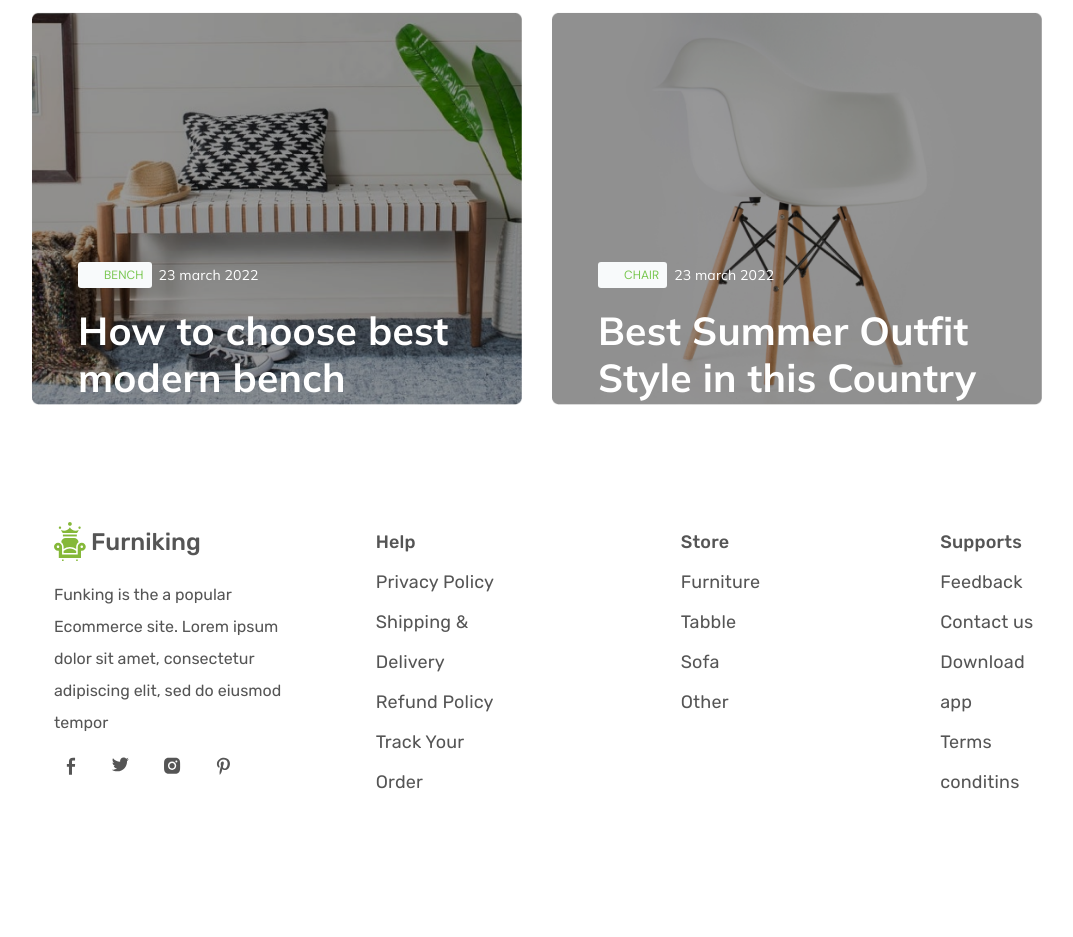
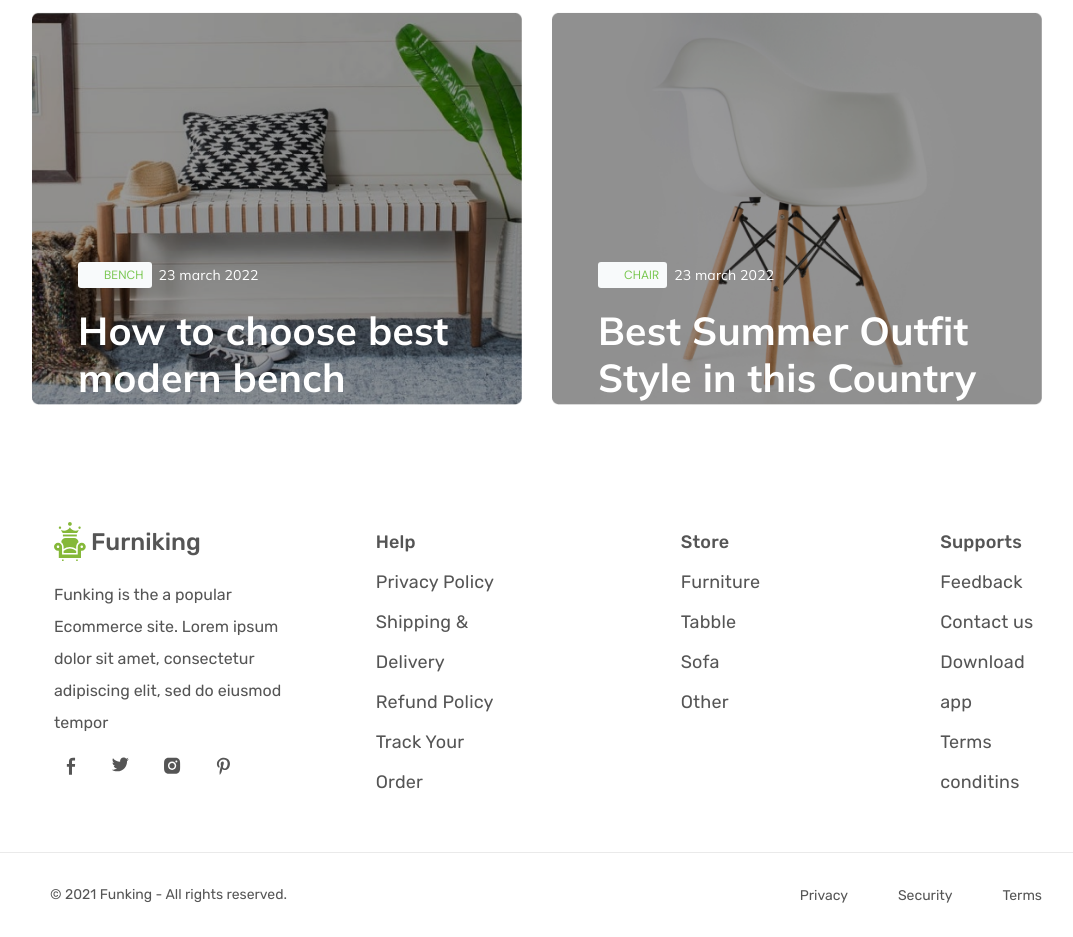
Before and after one commit to kripketyan/furniking, a plain HTML site: page index.html in a window 1280 px wide. Shown: the part 5274-6211 px from the top of the page, without its empty margins (103-1176 px from the left). Before the commit the page ends 6126 px from the top, so only its background shows below. Drawn offline with Linux system fonts and the light colour scheme.

Commit message:
сверстала блок copyright

```diff
--- a/css/styles.css
+++ b/css/styles.css
@@ -1319,7 +1319,6 @@ body {
   margin-right: 0;
 }
 
-
 .footer_item:first-child .footer_link {
   font-weight: 500;
 }
@@ -1346,6 +1345,51 @@ body {
 
 .footer_img {
   display: block;
+}
+
+.copyright {
+  border-top: 1px solid rgba(150, 150, 150, 0.2);
+}
+
+.copyright_text {
+  font-family: Rubik;
+  font-style: normal;
+  font-weight: normal;
+  font-size: 14px;
+  line-height: 14px;
+  color: #555555;
+  margin-left: 18px;
+}
+
+.copyright_list {
+  display: flex;
+  list-style-type: none;
+  margin: 0;
+}
+
+.copyright_item {
+  margin-right: 50px;
+}
+
+.copyright_item:last-child {
+  margin-right: 0;
+}
+
+.copyright_link {
+  font-family: Rubik;
+  font-style: normal;
+  font-weight: normal;
+  font-size: 14px;
+  line-height: 14px;
+  color: #555555;
+  text-decoration: none;
+}
+
+.copyright_inner {
+  display: flex;
+  justify-content: space-between;
+  align-items: center;
+  margin: 33px 0;
 }
 
 
--- a/index.html
+++ b/index.html
@@ -1027,6 +1027,24 @@
         </div>
       </div>
     </footer>
+    <section class="copyright">
+      <div class="wrapper">
+        <div class="copyright_inner">
+            <span class="copyright_text">© 2021 Funking - All rights reserved.</span>
+            <ul class="copyright_list">
+              <li class="copyright_item">
+                <a class="copyright_link" href="#">Privacy</a>
+              </li>
+              <li class="copyright_item">
+                <a class="copyright_link" href="#">Security</a>
+              </li>
+              <li class="copyright_item">
+                <a class="copyright_link" href="#">Terms</a>
+              </li>
+            </ul>
+        </div>
+      </div>
+    </section>
   </body>
 </html>
 
```
